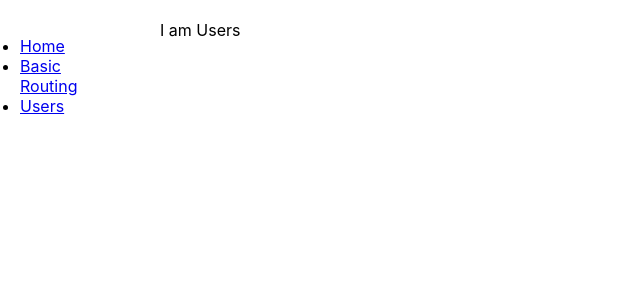
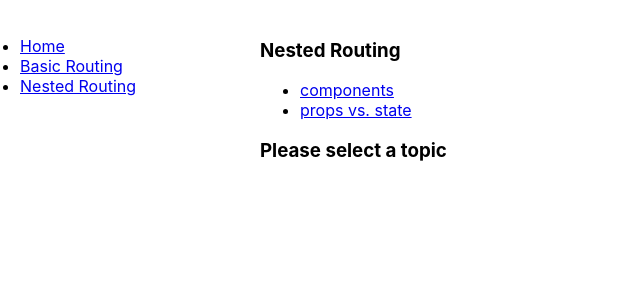
Before and after one commit to xujs0813/React-learning, a React (Create React App) app: page /users in a window 1280 px wide. Shown: the top 300 px of the page, without its empty margins (0-640 px from the left). Built offline with nearby package versions, Linux system fonts and the light colour scheme.

Commit message:
nested routing

```diff
--- a/src/App.css
+++ b/src/App.css
@@ -2,7 +2,7 @@
   display: flex;
 }
 .sider {
-  width: 100px;
+  width: 200px;
   padding: 20px;
 }
 .content{
--- a/src/App.js
+++ b/src/App.js
@@ -1,6 +1,7 @@
 import React from 'react';
-import {BrowserRouter as Router, Link, Switch, Route} from 'react-router-dom'
+import {BrowserRouter as Router, Link, Switch, Route,} from 'react-router-dom'
 import BasicRouting from './Pages/RouterDemo/BasicRouting'
+import NestedRouting from './Pages/NestedRouting'
 import './App.css'
 
 function App() {
@@ -10,12 +11,12 @@ function App() {
         <ul className="sider">
           <li><Link to='/'>Home</Link></li>
           <li><Link to='/basic-routing'>Basic Routing</Link></li>
-          <li><Link to='/users'>Users</Link></li>
+          <li><Link to='/users'>Nested Routing</Link></li>
         </ul>
         <div className="content">
           <Switch>
             <Route path='/basic-routing'><BasicRouting></BasicRouting></Route>
-            <Route path='/users'><Users></Users></Route>
+            <Route path='/users'><NestedRouting></NestedRouting></Route>
             <Route path='/'><Home></Home></Route>
           </Switch>
         </div>
@@ -28,8 +29,4 @@ function Home(){
   return <div>I am Home</div>
 }
 
-function Users(){
-  return <div>I am Users</div>
-}
-
 export default App;
--- /dev/null
+++ b/src/Pages/NestedRouting/index.js
@@ -0,0 +1,38 @@
+import React from 'react'
+import {
+    BrowserRouter as Router,
+    Link,
+    Switch,
+    Route,
+    useParams,
+    useRouteMatch
+} from 'react-router-dom'
+
+export default function NestedRouting(){
+    const match = useRouteMatch()
+    return (
+        <div>
+            <h3>Nested Routing</h3>
+            <ul>
+               <li><Link to={`${match.url}/components`}>components</Link></li>
+               <li><Link to={`${match.url}/props-v-state`}>props vs. state</Link></li>
+            </ul>
+
+            <Switch>
+                <Route path={`${match.path}/:topicId`}><Topic></Topic></Route>
+                <Route path={`${match.path}`}>
+                    <h3>Please select a topic</h3>
+                </Route>
+            </Switch>
+        </div>
+    )
+}
+
+function Topic(){
+    const param = useParams
+    return (
+        <div>
+            <h3>Requested top ID: {param.topicId}</h3>
+        </div>
+    )
+}
```
